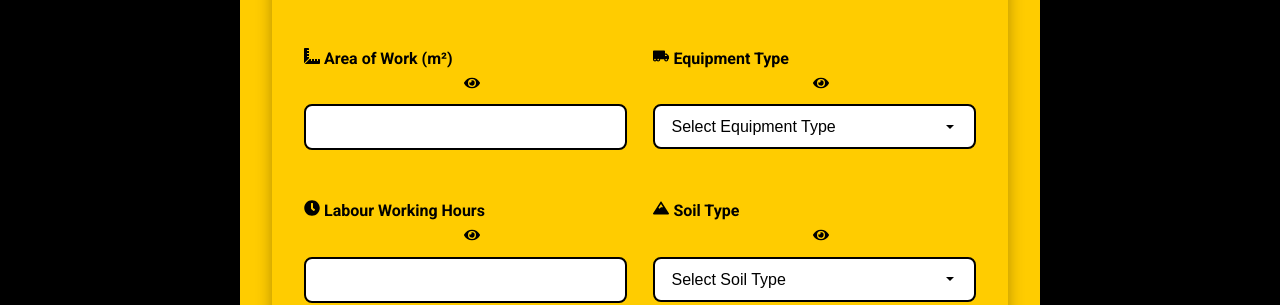
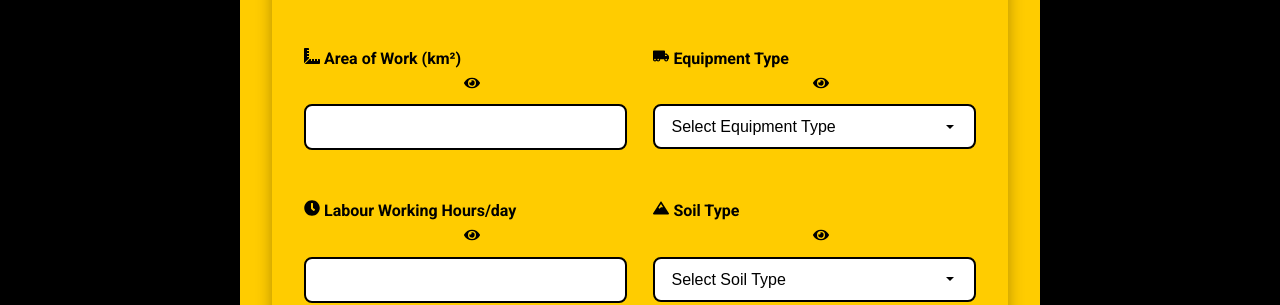
Before and after one commit to PraveenKumarTV/Caterpillar-hackathon, a React (Vite) app: page / in a window 1280 px wide. Shown: the part 328-633 px from the top of the page. Built offline with nearby package versions, Linux system fonts and the light colour scheme.

Commit message:
changing units

```diff
--- a/src/App.jsx
+++ b/src/App.jsx
@@ -18,7 +18,7 @@ function App() {
         <PredictionForm setPrediction={setPrediction} />
         {prediction && (
           <section className="result-section mt-8 bg-gray-800 text-yellow-300 p-6 rounded-lg shadow-md">
-            <h2 className="text-2xl font-bold mb-3">Estimated Duration: {prediction} hours</h2>
+            <h2 className="text-2xl font-bold mb-3">Estimated Duration: {prediction} days</h2>
             <h3 className="text-xl mb-2 font-semibold">🔧 Suggestions to Reduce Time:</h3>
             <ul className="list-disc list-inside space-y-2">
               <li>Use automated or semi-automated equipment.</li>
--- a/src/components/PredictionForm.jsx
+++ b/src/components/PredictionForm.jsx
@@ -32,7 +32,7 @@ const fields = [
   },
   {
     name: "area_of_work",
-    label: "Area of Work (m²)",
+    label: "Area of Work (km²)",
     icon: <FaRulerCombined />,
     type: "number",
     info: "Total area of the site being worked on.",
@@ -47,7 +47,7 @@ const fields = [
   },
   {
     name: "labour_working_hours",
-    label: "Labour Working Hours",
+    label: "Labour Working Hours/day",
     icon: <FaClock />,
     type: "number",
     info: "Total labor hours scheduled for the task.",
```
